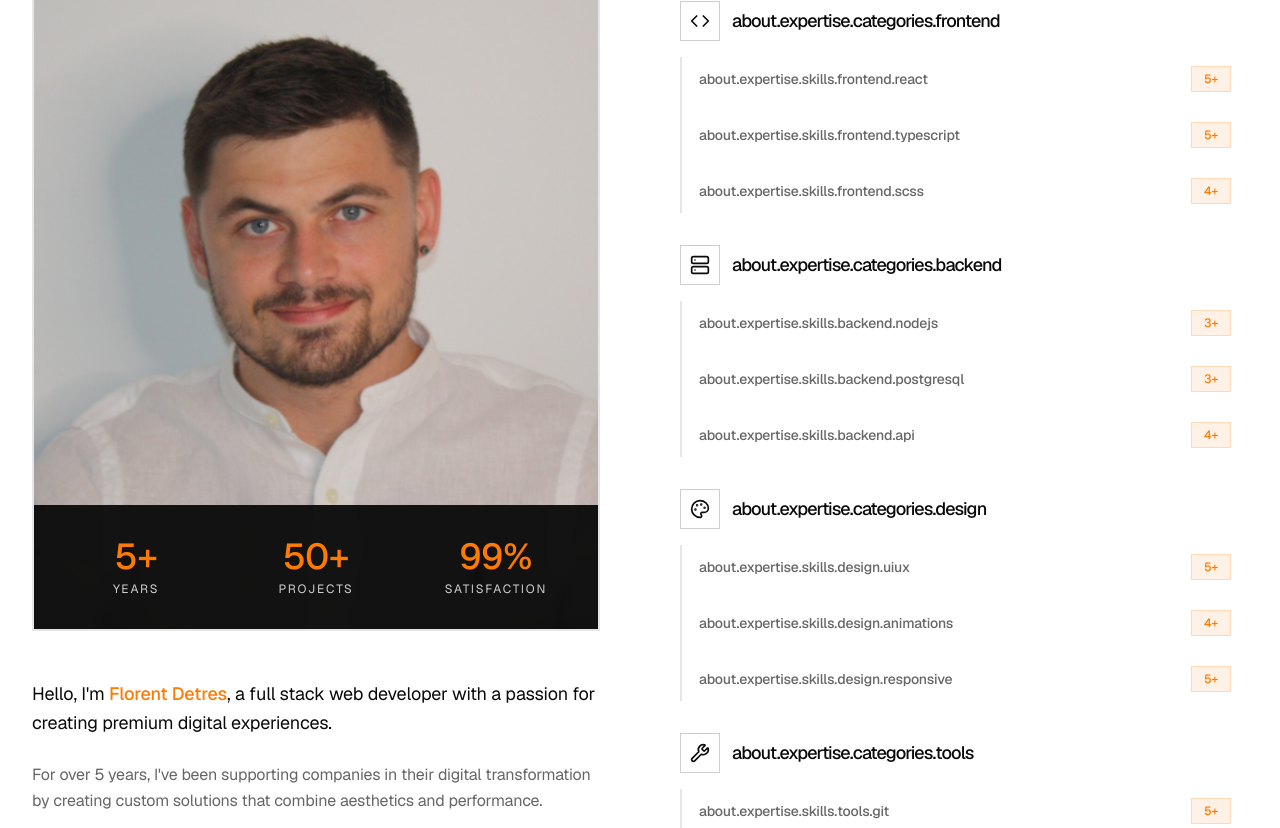
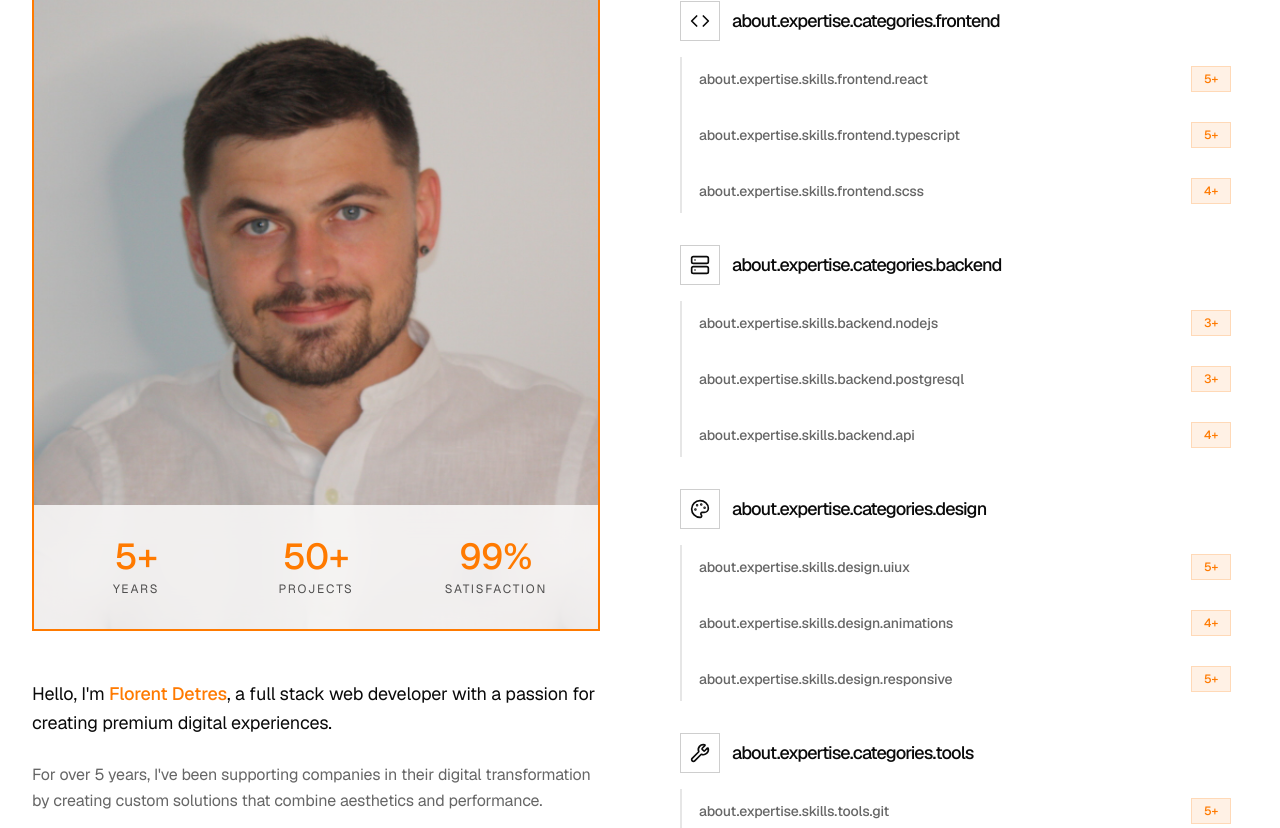
Before and after one commit to zharrow/zharrow.github.io, a Next.js app: page /en in a window 1280 px wide. Shown: the part 8750-9578 px from the top of the page. Built offline with nearby package versions, Linux system fonts and the light colour scheme.

Commit message:
fix About Section

```diff
--- a/app/styles/_utilities.scss
+++ b/app/styles/_utilities.scss
@@ -461,11 +461,13 @@
 .bg-dark-950 { background-color: rgb(3, 7, 18); }
 .bg-accent-copper { background-color: rgb(184, 115, 51); }
 .bg-white-pure { background-color: #FFFFFF; }
+.bg-white-pure\/80 { background-color: rgba(255, 255, 255, 0.8); }
 .bg-black-deep { background-color: #0A0A0A; }
 .bg-black-deep\/0 { background-color: rgba(10, 10, 10, 0); }
 .bg-black-deep\/5 { background-color: rgba(10, 10, 10, 0.05); }
 .bg-black-deep\/20 { background-color: rgba(10, 10, 10, 0.2); }
 .bg-black-deep\/50 { background-color: rgba(10, 10, 10, 0.5); }
+.bg-black-deep\/70 { background-color: rgba(10, 10, 10, 0.7); }
 .bg-black-deep\/90 { background-color: rgba(10, 10, 10, 0.9); }
 .bg-black-deep\/95 { background-color: rgba(10, 10, 10, 0.95); }
 .bg-orange-pantone { background-color: #FF7A00; }
@@ -517,6 +519,7 @@
 .text-white-pure\/80 { color: rgba(255, 255, 255, 0.8); }
 .text-black-deep { color: #0A0A0A; }
 .text-black-deep\/5 { color: rgba(10, 10, 10, 0.05); }
+.text-black-deep\/70 { color: rgba(10, 10, 10, 0.7); }
 .text-gray-secondary { color: #666666; }
 .text-gray-secondary\/50 { color: rgba(102, 102, 102, 0.5); }
 .text-orange-pantone { color: #FF7A00; }
--- a/components/sections/AboutPremium.tsx
+++ b/components/sections/AboutPremium.tsx
@@ -145,7 +145,7 @@ export default function AboutPremium() {
               transition={{ delay: 0.2, duration: 0.6 }}
               className="relative mb-12"
             >
-              <div className="relative aspect-[4/5] w-full overflow-hidden border-2 border-black-deep/10 hover:border-orange-pantone transition-all duration-500 group">
+              <div className="relative aspect-[4/5] w-full overflow-hidden border-2 border-orange-pantone transition-all duration-500 group">
                 {/* Image principale */}
                 <Image
                   src="/IMG_9916.jpg"
@@ -166,7 +166,7 @@ export default function AboutPremium() {
                 <div className="absolute bottom-0 left-0 w-16 h-16 border-b-2 border-l-2 border-orange-pantone opacity-0 group-hover:opacity-100 transition-opacity duration-700" />
 
                 {/* Stats Banner Overlay */}
-                <div className="absolute bottom-0 left-0 right-0 bg-black-deep/95 backdrop-blur-sm py-8 px-6 z-10">
+                <div className="absolute bottom-0 left-0 right-0 bg-white-pure/80 backdrop-blur-lg py-8 px-6 z-10">
                   <div className="grid grid-cols-3 gap-6">
                     {[
                       { number: 5, suffix: "+", labelKey: "years" },
@@ -189,7 +189,7 @@ export default function AboutPremium() {
                             suffix={stat.suffix}
                           />
                         </div>
-                        <div className="text-xs text-white-pure/80 uppercase tracking-[0.15em]">
+                        <div className="text-xs text-black-deep/70 uppercase tracking-[0.15em]">
                           {t(`stats.${stat.labelKey}`)}
                         </div>
                       </motion.div>
```
